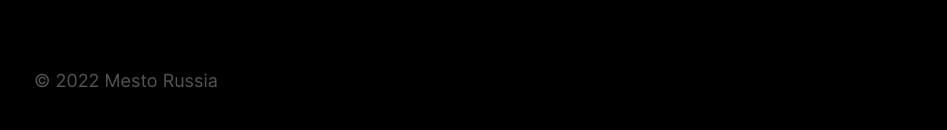
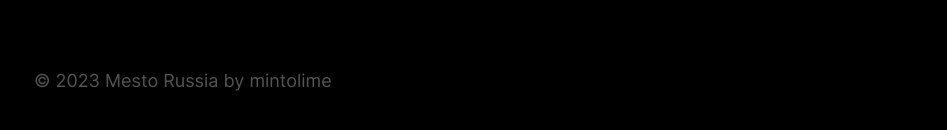
Before and after one commit to mintolime/mesto-react, a React (Create React App) app: page / in a window 1280 px wide. Shown: the part 328-458 px from the top of the page, without its empty margins (165-1112 px from the left). Built offline with nearby package versions, Linux system fonts and the light colour scheme; no server answers.

Commit message:
feat: edited a actually date

```diff
--- a/src/components/Footer.js
+++ b/src/components/Footer.js
@@ -1,9 +1,9 @@
 function Footer() {
   return (
     <footer className="footer root__container">
-      <p className="footer__copyright">&copy; 2022 Mesto Russia</p>
+      <p className="footer__copyright">&copy; {new Date().getFullYear()} Mesto Russia by mintolime</p>
     </footer>
   )
 }
-
+//отличный совет, спасибо!
 export default Footer;
--- a/src/utils/api/api.js
+++ b/src/utils/api/api.js
@@ -85,7 +85,6 @@
     }
     return Promise.reject(res.status);
   }
-
 }
 
 export const apiData = new Api({
```
